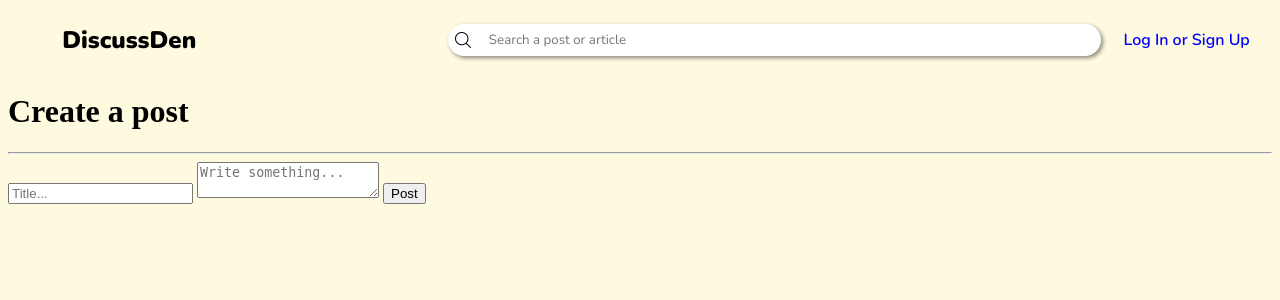
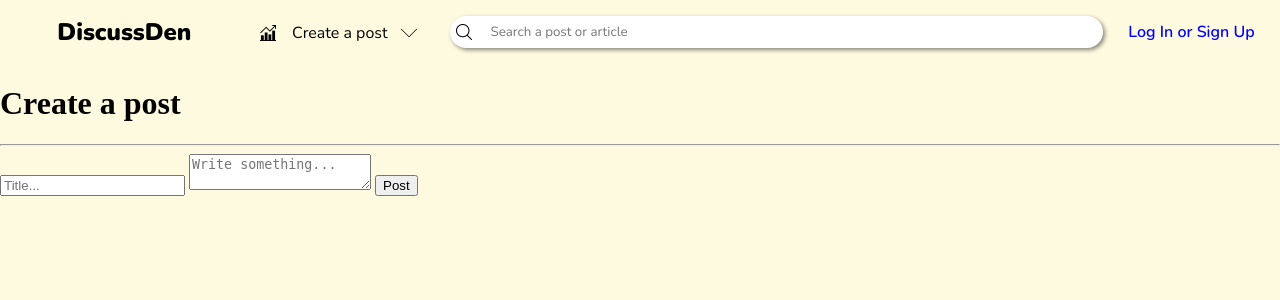
Before and after one commit to HirokiShinsei/CCS222-Project, a PHP site: page /CCS222-Project/create-a-post.php in a window 1280 px wide. Shown: the top 300 px of the page. Run offline with PHP 8.4, Linux system fonts and the light colour scheme.

Commit message:
Fixed issue with posts; added post creation to tab

```diff
--- a/add_comment.php
+++ b/add_comment.php
@@ -2,10 +2,14 @@
 $db_file = __DIR__ . '\forum_database.db';
 $db = new PDO('sqlite:' . $db_file);
 
-$stmt = $db -> prepare('INSERT INTO comments (post_id, name, content) VALUES (:post_id, :name, :content)');
+// Get current date and time
+$date = new DateTime("now", new DateTimeZone("Asia/Manila"));
+
+$stmt = $db -> prepare('INSERT INTO comments (post_id, name, content, date) VALUES (:post_id, :name, :content, :date)');
 $stmt -> bindParam(':post_id', $_POST['post_id'], PDO::PARAM_INT);
 $stmt -> bindParam(':name', $_POST['username'], PDO::PARAM_STR);
 $stmt -> bindParam(':content', $_POST['comment'], PDO::PARAM_STR);
+$stmt -> bindParam(':date', $date -> format('F j, Y g:i A'));
 $stmt -> execute();
 
 header('Location: home.php');
--- a/create-a-post.php
+++ b/create-a-post.php
@@ -22,13 +22,17 @@
             $stmt = $db -> prepare('SELECT * FROM users WHERE username = :username');
             $stmt -> bindParam(':username', $_SESSION['username']);
             $stmt -> execute();
-            $_SESSION['user_id'] = $stmt -> fetch(PDO::FETCH_ASSOC);
+            $_SESSION['user_id'] = $stmt -> fetch(PDO::FETCH_ASSOC)['user_id'];
+
+            // Get current date and time
+            $date = new DateTime("now", new DateTimeZone("Asia/Manila"));
 
             // Insert post data into a new row (in table posts)
-            $stmt = $db -> prepare('INSERT INTO posts (user_id, title, content) VALUES (:userID, :title, :content)');
+            $stmt = $db -> prepare('INSERT INTO posts (user_id, title, content, date) VALUES (:userID, :title, :content, :date)');
             $stmt -> bindParam(':userID', $_SESSION['user_id'], PDO::PARAM_INT);
             $stmt -> bindParam(':title', $_POST['title'], PDO::PARAM_STR);
             $stmt -> bindParam(':content', $_POST['content'], PDO::PARAM_STR);
+            $stmt -> bindParam(':date', $date -> format('F j, Y g:i A'));
             $stmt -> execute();
 
             // Redirect to home.php
--- a/header.css
+++ b/header.css
@@ -31,6 +31,9 @@ body {
     --light-color-2: #fefae0;
 
     background-color: var(--light-color-2);
+
+    margin: 0;
+    overflow-y: overlay;
 }
 
 header {
--- a/header.js
+++ b/header.js
@@ -26,6 +26,9 @@ tabOptions.forEach(option => {
                     break;
                 case 'Trending':
                     window.location.href='trending.php';
+                    break;
+                case 'Create a post':
+                    window.location.href='create-a-post.php';
                     break;
             }
         }
--- a/header.php
+++ b/header.php
@@ -20,6 +20,10 @@
                     <img src="img/trend.png" alt="" class="icon">
                     <p>Trending</p>
                 </div>
+                <div class="tab-option" onclick="window.location.href=\'create-a-post.php\'" tabindex=-1>
+                    <img src="img/home.png" alt="" class="icon">
+                    <p>Create a post</p>
+                </div>
                 ';
             }
             else if ($_SERVER['PHP_SELF'] == '/CCS222-Project/communities.php') {
@@ -36,6 +40,10 @@
                     <img src="img/trend.png" alt="" class="icon">
                     <p>Trending</p>
                 </div>
+                <div class="tab-option" onclick="window.location.href=\'create-a-post.php\'" tabindex=-1>
+                    <img src="img/home.png" alt="" class="icon">
+                    <p>Create a post</p>
+                </div>
                 ';
             }
             else if ($_SERVER['PHP_SELF'] == '/CCS222-Project/trending.php') {
@@ -51,6 +59,30 @@
                 <div class="tab-option" onclick="window.location.href=\'communities.php\'" tabindex=-1>
                     <img src="img/add.png" alt="" class="icon">
                     <p>Communities</p>
+                </div>
+                <div class="tab-option" onclick="window.location.href=\'create-a-post.php\'" tabindex=-1>
+                    <img src="img/home.png" alt="" class="icon">
+                    <p>Create a post</p>
+                </div>
+                ';
+            }
+            else if ($_SERVER['PHP_SELF'] == '/CCS222-Project/create-a-post.php') {
+                echo '
+                <div class="tab-option" first-option tabindex=-1>
+                    <img src="img/trend.png" alt="" class="icon">
+                    <p>Create a post</p>
+                </div>
+                <div class="tab-option" onclick="window.location.href=\'home.php\'" tabindex=-1>
+                    <img src="img/home.png" alt="" class="icon">
+                    <p>Home</p>
+                </div>
+                <div class="tab-option" onclick="window.location.href=\'communities.php\'" tabindex=-1>
+                    <img src="img/add.png" alt="" class="icon">
+                    <p>Communities</p>
+                </div>
+                <div class="tab-option" onclick="window.location.href=\'trending.php\'" tabindex=-1>
+                    <img src="img/home.png" alt="" class="icon">
+                    <p>Trending</p>
                 </div>
                 ';
             }
--- a/home.php
+++ b/home.php
@@ -39,7 +39,7 @@
                                 <circle cx=17.5 cy=17.5 r=17.5 fill=black/>
                             </svg>
                             <h4 class="username">' . $post_user['username'] . '</h4>
-                            <p>' . $post_user['link'] . '</p>
+                            <p>' . $post['date'] . '</p>
                         </div>
                         <div class="post-content">
                             <h2>' . $post['title'] . '</h2>
@@ -59,7 +59,8 @@
                                 <svg width=30 height=30>
                                     <circle cx=15 cy=15 r=15 fill=black/>
                                 </svg>
-                                <h4 class="username">' . $comment['name'] . ':</h4>
+                                <h4 class="username">' . $comment['name'] . '</h4>
+                                <p>(' . $comment['date'] . ')</p>
                             </div>
                             <p>' . $comment['content'] . '</p>
                         </div>';
```
Also changed, not shown: post-boxes.css (+5 -5 lines), forum_database.db.
